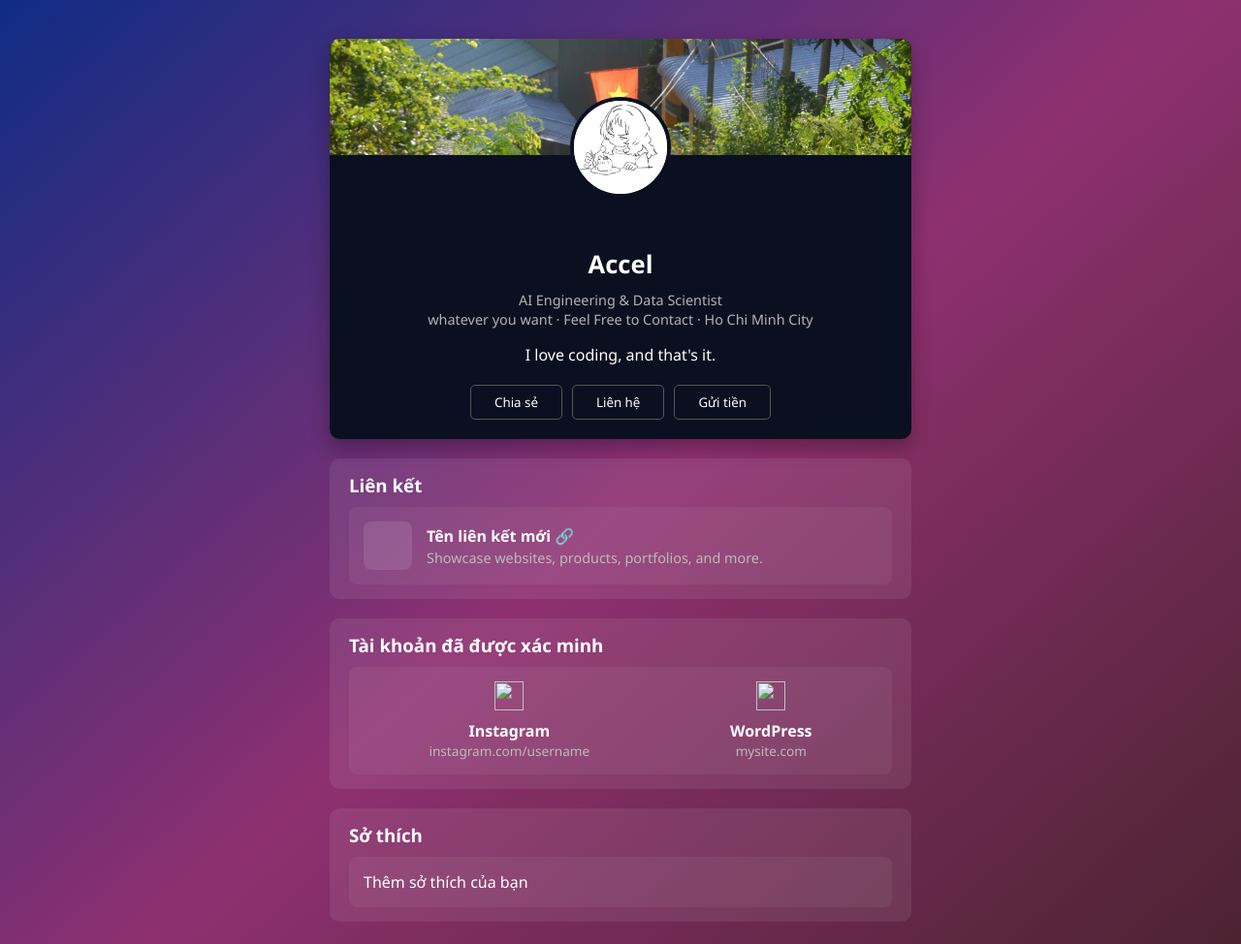
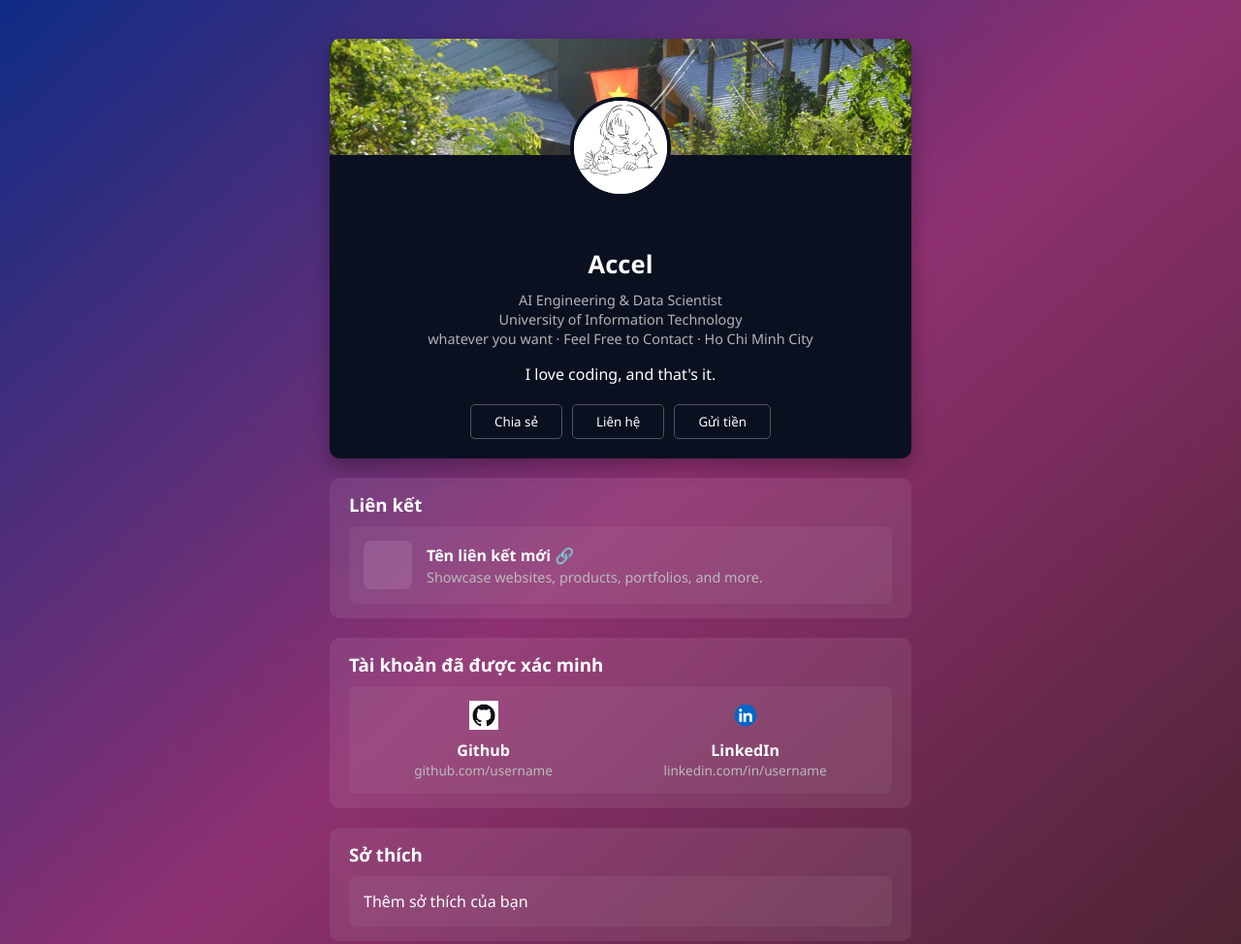
Before and after one commit to Acceleratorer/my_WebPortfolio, a plain HTML site: page src/index.html in a window 1280 px wide. Shown: the top 974 px of the page at 97% size. Drawn offline with Linux system fonts and the light colour scheme.

Commit message:
i add my test code

```diff
--- a/src/index.html
+++ b/src/index.html
@@ -23,7 +23,7 @@
       <div class="info">
         <h2 class="name">Accel</h2>
         <p class="desc">
-          AI Engineering &amp; Data Scientist <br University of Information Technology<br>
+          AI Engineering &amp; Data Scientist <br> University of Information Technology<br>
           whatever you want · Feel Free to Contact · Ho Chi Minh City
         </p>
         <p class="quote">I love coding, and that's it.</p>
@@ -54,14 +54,14 @@
         <h3>Tài khoản đã được xác minh</h3>
         <div class="card-body verified">
           <div class="account">
-            <img src="./img/instagram.svg" alt="">
-            <span>Instagram</span>
-            <p>instagram.com/username</p>
+            <img src="/img/github.png" alt="">
+            <span>Github</span>
+            <p>github.com/username</p>
           </div>
           <div class="account">
-            <img src="./img/wordpress.svg" alt="">
-            <span>WordPress</span>
-            <p>mysite.com</p>
+            <img src="/img/linkin.webp" alt="">
+            <span>LinkedIn</span>
+            <p>linkedin.com/in/username</p>
           </div>
         </div>
       </div>
```
Also changed, not shown: img/linkin.png (added), img/linkin.webp (added), src/src/testindex.html (added), style/style/scripttest.js (added), style/style/styletest.css (added), 2 other files.
